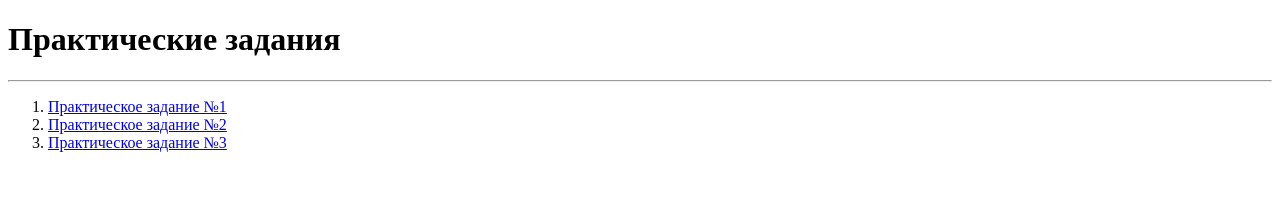
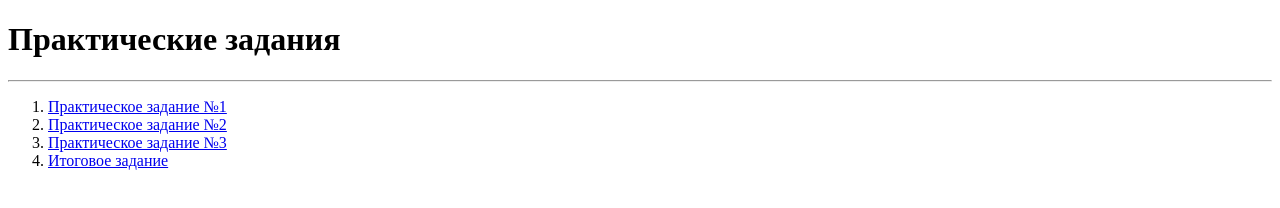
Before and after one commit to PetrC95/Practic, a plain HTML site: page index.html in a window 1280 px wide. Drawn offline with Linux system fonts and the light colour scheme.

Commit message:
Add files via upload

```diff
--- a/index.html
+++ b/index.html
@@ -12,6 +12,7 @@
     <li> <a href="task1.html">Практическое задание №1</a></li>
     <li> <a href="task2.html">Практическое задание №2</a></li>
     <li> <a href="task3.html">Практическое задание №3</a></li>
+    <li> <a href="final.html">Итоговое задание</a></li>
   </ol>
 </body>
 </html>
```
